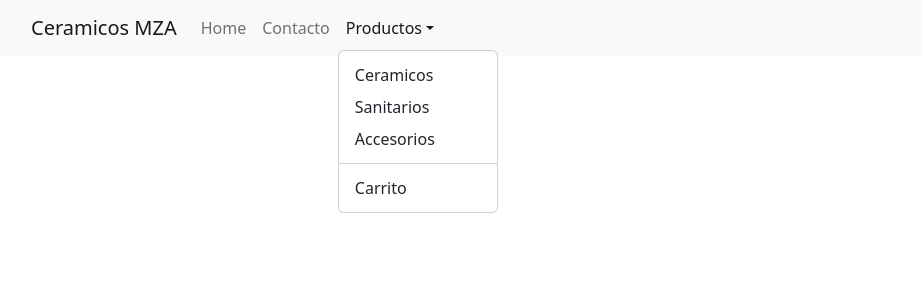
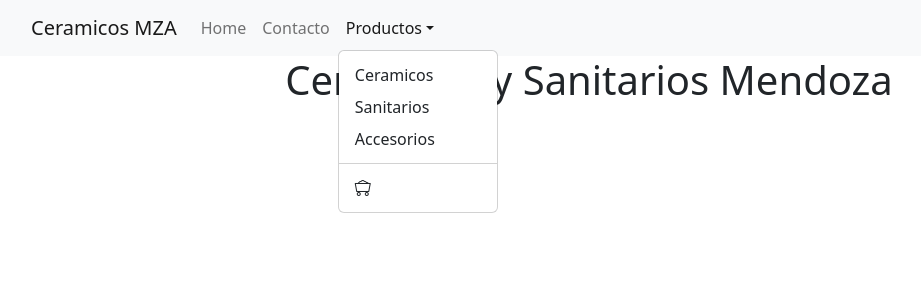
Before and after one commit to FabianM87/ceramicosmza, a React (Create React App) app: page / in a window 1280 px wide. Both pictures are taken after a click on the button "Productos". Shown: the top 300 px of the page, without its empty margins (51-972 px from the left). Built offline with nearby package versions, Linux system fonts and the light colour scheme.

Commit message:
cartwidget 3 entrega react coder

```diff
--- a/package.json
+++ b/package.json
@@ -7,6 +7,7 @@
     "@testing-library/react": "^13.3.0",
     "@testing-library/user-event": "^13.5.0",
     "bootstrap": "^5.2.0",
+    "bootstrap-icons": "^1.9.1",
     "react": "^18.2.0",
     "react-bootstrap": "^2.5.0",
     "react-dom": "^18.2.0",
--- a/src/App.js
+++ b/src/App.js
@@ -2,11 +2,14 @@ import logo from './logo.svg';
 import './App.css';
 import "bootstrap/dist/css/bootstrap.min.css";
 import NavBar from './components/NavBar';
+import "bootstrap-icons/font/bootstrap-icons.css";
+import ItemListContainer from './components/ItemListContainer/ItemListContainer';
 function App() {
   return (
     <div className="App">
 
       <NavBar/>
+      <ItemListContainer/>
     </div>
   );
 }
--- /dev/null
+++ b/src/components/ItemListContainer/ItemListContainer.jsx
@@ -0,0 +1,11 @@
+import React from 'react';
+import Title from '../Title/Title';
+
+
+export const ItemListContainer = () => {
+    return (
+        <Title greeting='Ceramicos y Sanitarios Mendoza'/>
+     );
+}
+
+export default ItemListContainer;
--- a/src/components/NavBar.js
+++ b/src/components/NavBar.js
@@ -2,6 +2,7 @@ import Container from 'react-bootstrap/Container';
 import Nav from 'react-bootstrap/Nav';
 import Navbar from 'react-bootstrap/Navbar';
 import NavDropdown from 'react-bootstrap/NavDropdown';
+import CartWidget from "./cartwidget/CartWidget";
 
 function NavBar() {
   return (
@@ -21,7 +22,7 @@ function NavBar() {
               <NavDropdown.Item href="#action/3.3">Accesorios</NavDropdown.Item>
               <NavDropdown.Divider />
               <NavDropdown.Item href="#action/3.4">
-                Carrito
+                <CartWidget/>
               </NavDropdown.Item>
             </NavDropdown>
           </Nav>
--- /dev/null
+++ b/src/components/Title/Title.jsx
@@ -0,0 +1,10 @@
+import React from 'react';
+
+export const Title = ({greeting}) => {
+
+    return (
+     <h1>{greeting}</h1>
+     );
+}
+
+export default Title;
--- /dev/null
+++ b/src/components/cartwidget/CartWidget.jsx
@@ -0,0 +1,10 @@
+import React from 'react';
+
+
+export const CartWidget = () => {
+    return (
+        <i className="bi bi-minecart-loaded"></i>
+      );
+}
+
+export default CartWidget;
```
Also changed, not shown: 1 other file (tests, documents, lock files or other folders).
